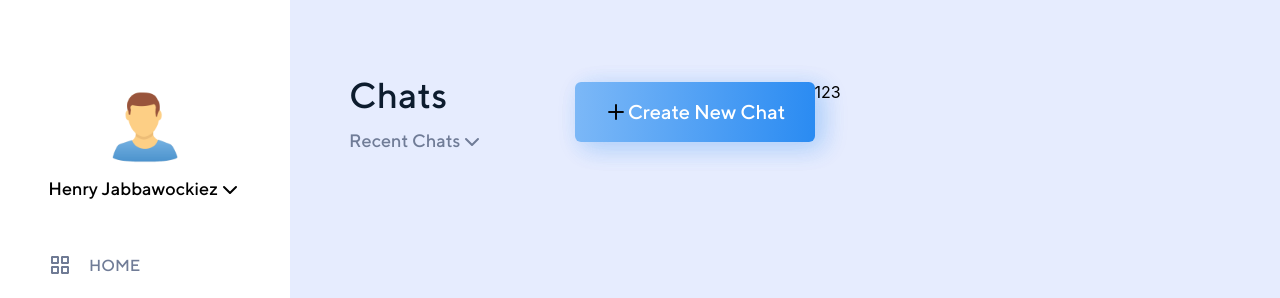
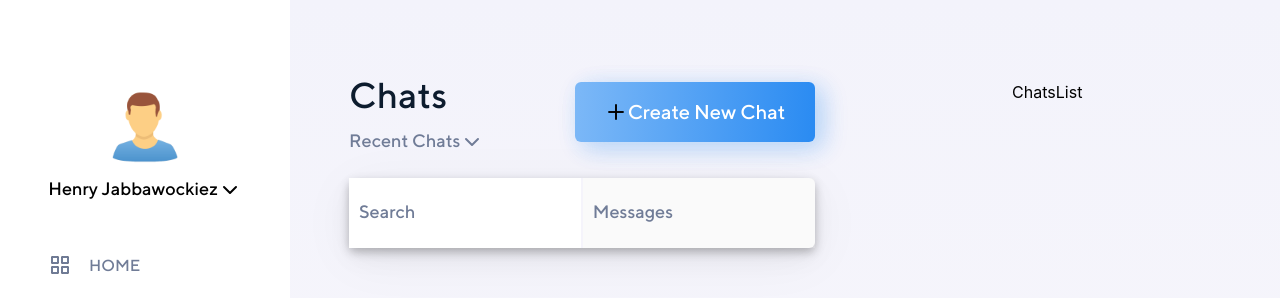
Before and after one commit to themafia98/chatter, a React (Create React App) app: page / in a window 1280 px wide. Shown: the top 298 px of the page. Built offline with nearby package versions, Linux system fonts and the light colour scheme.

Commit message:
impl first version of search block

```diff
--- a/src/Components/ChatContainer/ChatContainer.module.css
+++ b/src/Components/ChatContainer/ChatContainer.module.css
@@ -8,7 +8,7 @@
 
 .chatContainer {
   width: 100%;
-  background-color: #e6ecfe;
+  background: linear-gradient(180deg, #f3f3fb 0%, #fdfbfd 100%);
 }
 
 .chatsListHeader {
@@ -22,6 +22,7 @@
   display: flex;
   flex: 0 0 50%;
   max-width: 850px;
+  justify-content: center;
 }
 
 .chatList {
--- a/src/Components/ChatContainer/ChatContainer.tsx
+++ b/src/Components/ChatContainer/ChatContainer.tsx
@@ -1,6 +1,7 @@
 import ChevronDown from "../ChevronDown/ChevronDown";
 import Button from "../common/Button/Button";
 import PlusIcon from "../PlusIcon/PlusIcon";
+import SearchBlock from "../SearchBlock/SearchBlock";
 import classes from "./ChatContainer.module.css";
 
 const ChatContainer = () => (
@@ -24,8 +25,11 @@ const ChatContainer = () => (
             </Button>
           </div>
         </div>
+        <SearchBlock />
       </div>
-      <div className={classes.chat}>123</div>
+      <div className={classes.chat}>
+        ChatsList
+      </div>
     </div>
   </main>
 );
--- a/src/Components/PlusIcon/PlusIcon.tsx
+++ b/src/Components/PlusIcon/PlusIcon.tsx
@@ -1,11 +1,11 @@
 
 
-type PlusIcon = {
+type PlusIconType = {
     size?: string,
     color?: string
 }
 
-const PlusIcon = ({ size, color }: PlusIcon) => (
+const PlusIcon = ({ size, color }: PlusIconType) => (
   <svg
     enableBackground="new 0 0 50 50"
     height={size}
--- /dev/null
+++ b/src/Components/SearchBlock/SearchBlock.module.css
@@ -0,0 +1,23 @@
+.searchBlock {
+  width: 100%;
+  display: flex;
+  flex-direction: row;
+  justify-content: space-between;
+  margin-top: 24px;
+  margin-bottom: 20px;
+  height: 70px;
+  background: #ffffff;
+  box-shadow: 0px 10px 55px rgba(0, 0, 0, 0.05),
+    0px 4px 10px rgba(0, 0, 0, 0.25), 0px 10px 25px rgba(0, 0, 0, 0.05);
+  border-radius: 6px;
+}
+
+.searchController {
+  width: 100%;
+  border: none;
+  padding: 0;
+}
+
+.searchDropdown {
+  border-left: 2px solid #f5f4fb;
+}
--- /dev/null
+++ b/src/Components/SearchBlock/SearchBlock.tsx
@@ -0,0 +1,12 @@
+import clsx from 'clsx';
+import TextInput from '../common/TextInput/TextInput';
+import classes from './SearchBlock.module.css';
+
+const SearchBlock = () => (
+    <div className={classes.searchBlock}>
+        <TextInput placeholder="Search" className={classes.searchController} />
+        <TextInput disabled placeholder="Messages" className={clsx(classes.searchController, classes.searchDropdown)} />
+    </div>
+);
+
+export default SearchBlock;
--- /dev/null
+++ b/src/Components/common/TextInput/TextInput.module.css
@@ -0,0 +1,16 @@
+.input {
+  outline: none;
+  border: 1px solid;
+  padding: 5px;
+}
+
+.input::placeholder {
+  font-family: TT Norms;
+  font-size: 18px;
+  line-height: 26px;
+  display: flex;
+  align-items: center;
+  text-transform: capitalize;
+  color: #707c97;
+  padding-left: 10px;
+}
--- /dev/null
+++ b/src/Components/common/TextInput/TextInput.tsx
@@ -0,0 +1,31 @@
+import clsx from "clsx";
+import { ChangeEventHandler } from "react";
+import classes from './TextInput.module.css';
+
+type TextInputType = {
+    className?: string;
+    placeholder?: string;
+    value?: string | number;
+    onChange?: ChangeEventHandler;
+    disabled?: boolean;
+};
+
+const TextInput = ({ className, value, onChange, placeholder, disabled }: TextInputType) => (
+  <input
+    onChange={onChange}
+    className={clsx(classes.input, className)}
+    type="text"
+    placeholder={placeholder}
+    value={value}
+    disabled={disabled}
+  />
+);
+
+TextInput.defaultProps = {
+  value: "",
+  className: "",
+  onChange: null,
+  disabled: false
+}
+
+export default TextInput;
```
Also changed, not shown: 1 other file (tests, documents, lock files or other folders).
